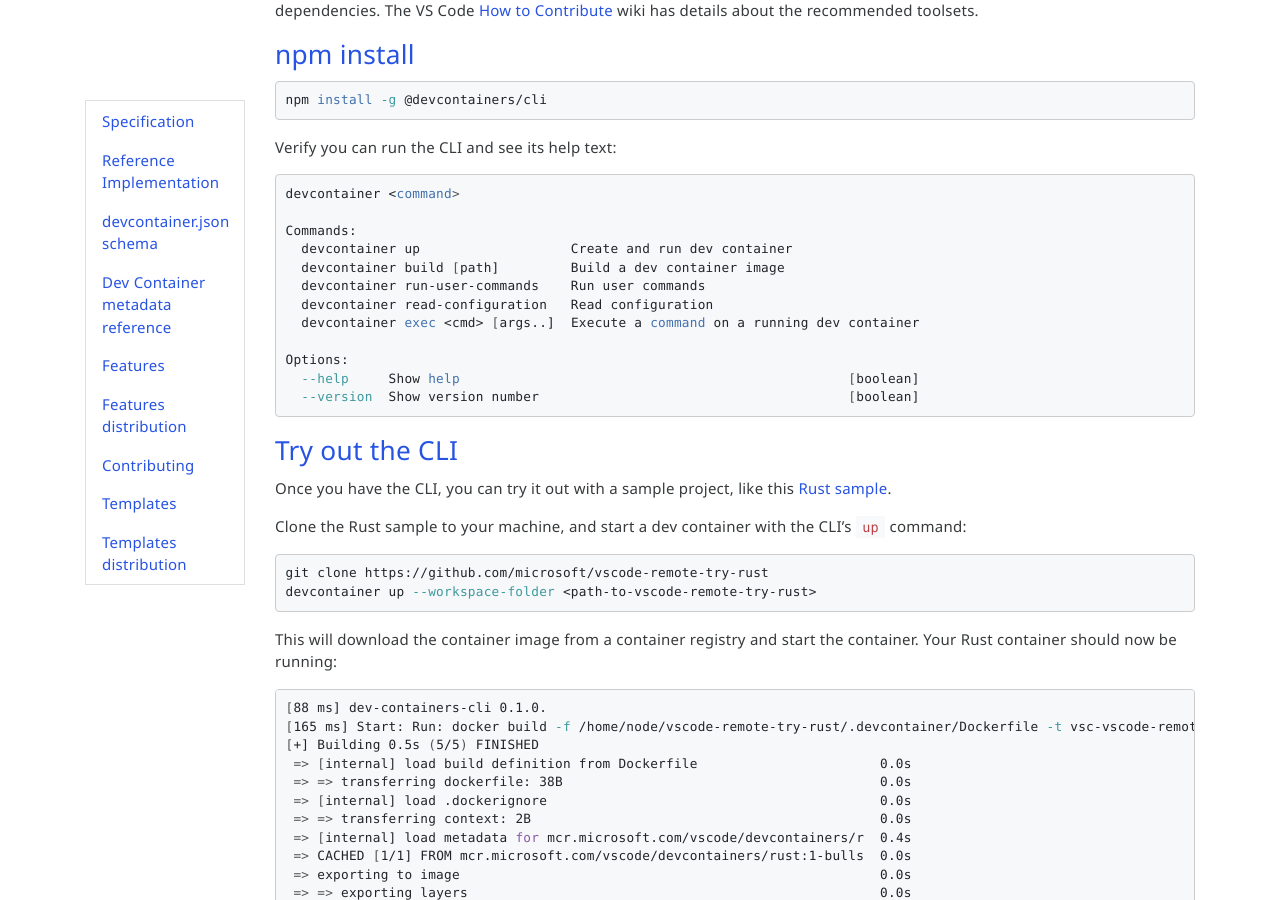
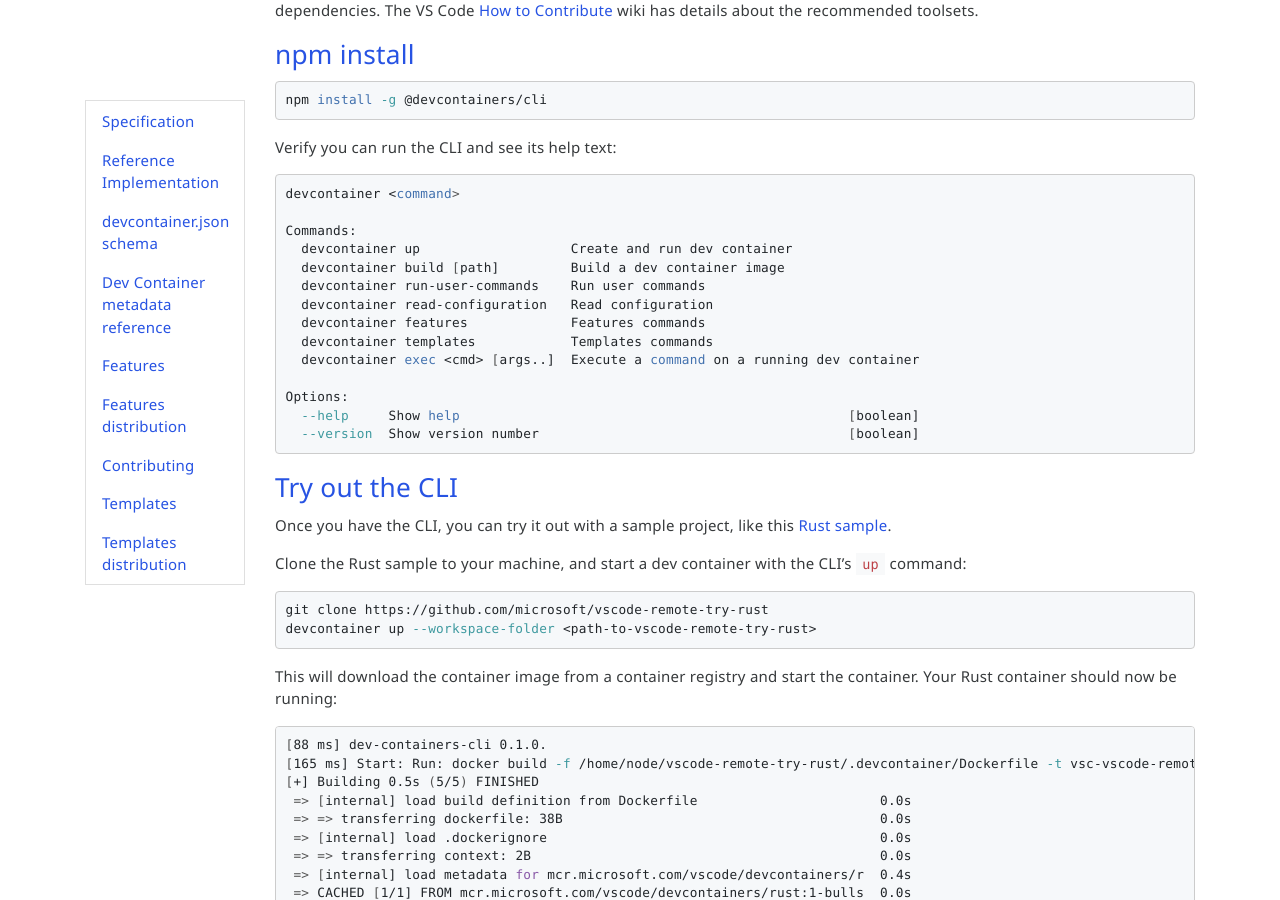
Before and after one commit to devcontainers/devcontainers.github.io, a Jekyll site: the page built from _implementors/reference.md, in a window 1280 px wide and 900 px high, scrolled down 781 px. Built offline with Jekyll 4.4.1, drawn with Linux system fonts in a browser that asks for light colours; nearby versions of some CDN libraries; comment, search, counter and statistics services are not loaded.

Commit message:
Update reference.md

```diff
--- a/_implementors/reference.md
+++ b/_implementors/reference.md
@@ -39,6 +39,8 @@
   devcontainer build [path]         Build a dev container image
   devcontainer run-user-commands    Run user commands
   devcontainer read-configuration   Read configuration
+  devcontainer features             Features commands
+  devcontainer templates            Templates commands
   devcontainer exec <cmd> [args..]  Execute a command on a running dev container
 
 Options:
```
